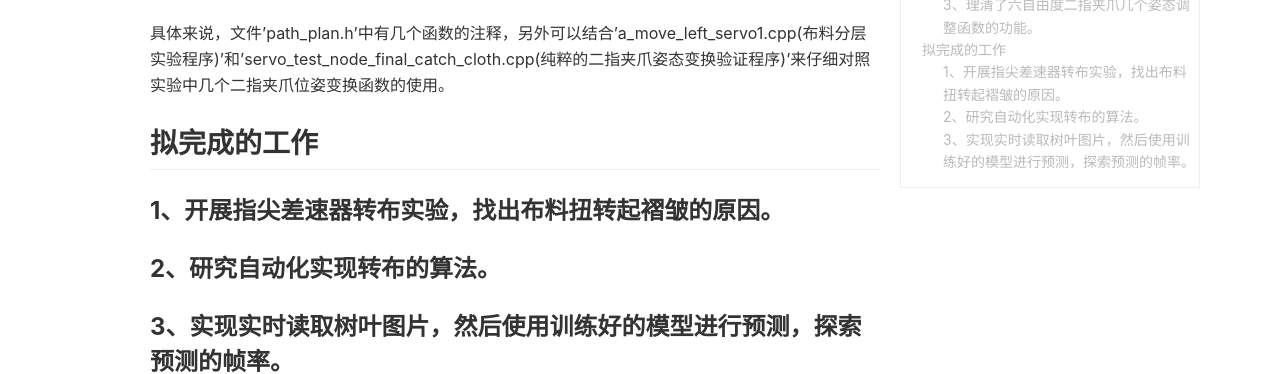
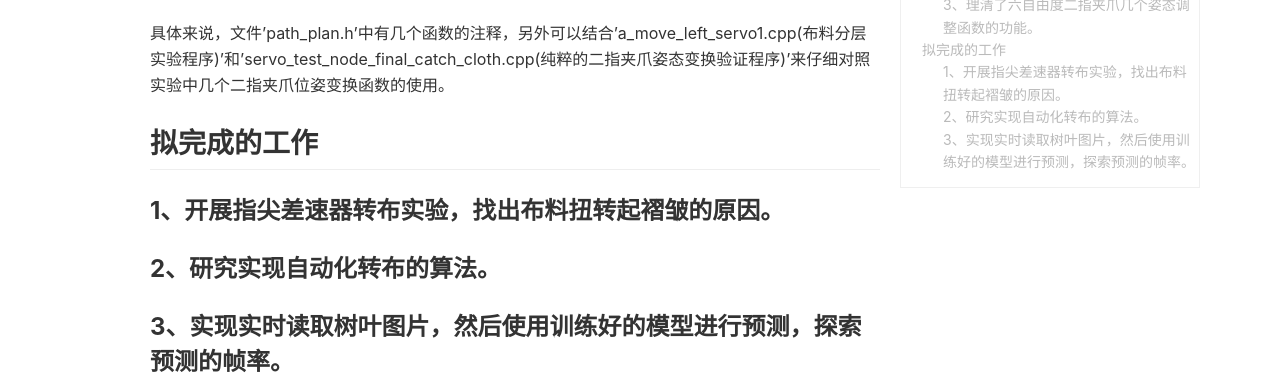
Before and after one commit to Shuke-rrrw/Awei.github.io, a Jekyll site: the page built from _posts/2025-03-31-log.md, in a window 1280 px wide. Shown: the part 551-925 px from the top of the page. Built offline with Jekyll 4.4.1, drawn with Linux system fonts in a browser that asks for light colours; a style sheet for code colours, icons or effects is not loaded.

Commit message:
新增log

```diff
--- a/_posts/2025-03-31-log.md
+++ b/_posts/2025-03-31-log.md
@@ -29,6 +29,6 @@ mindmap2: false
 
 ### 1、开展指尖差速器转布实验，找出布料扭转起褶皱的原因。
 
-### 2、研究自动化实现转布的算法。
+### 2、研究实现自动化转布的算法。
 
 ### 3、实现实时读取树叶图片，然后使用训练好的模型进行预测，探索预测的帧率。
```
